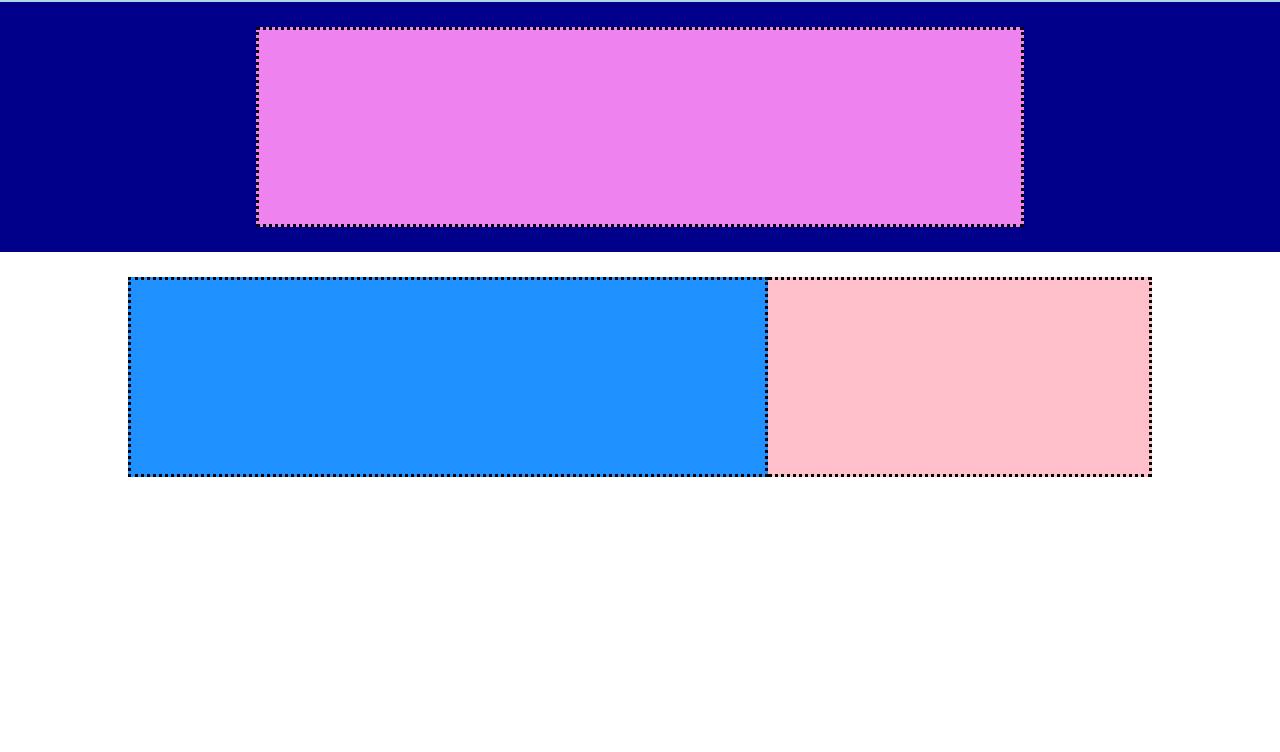
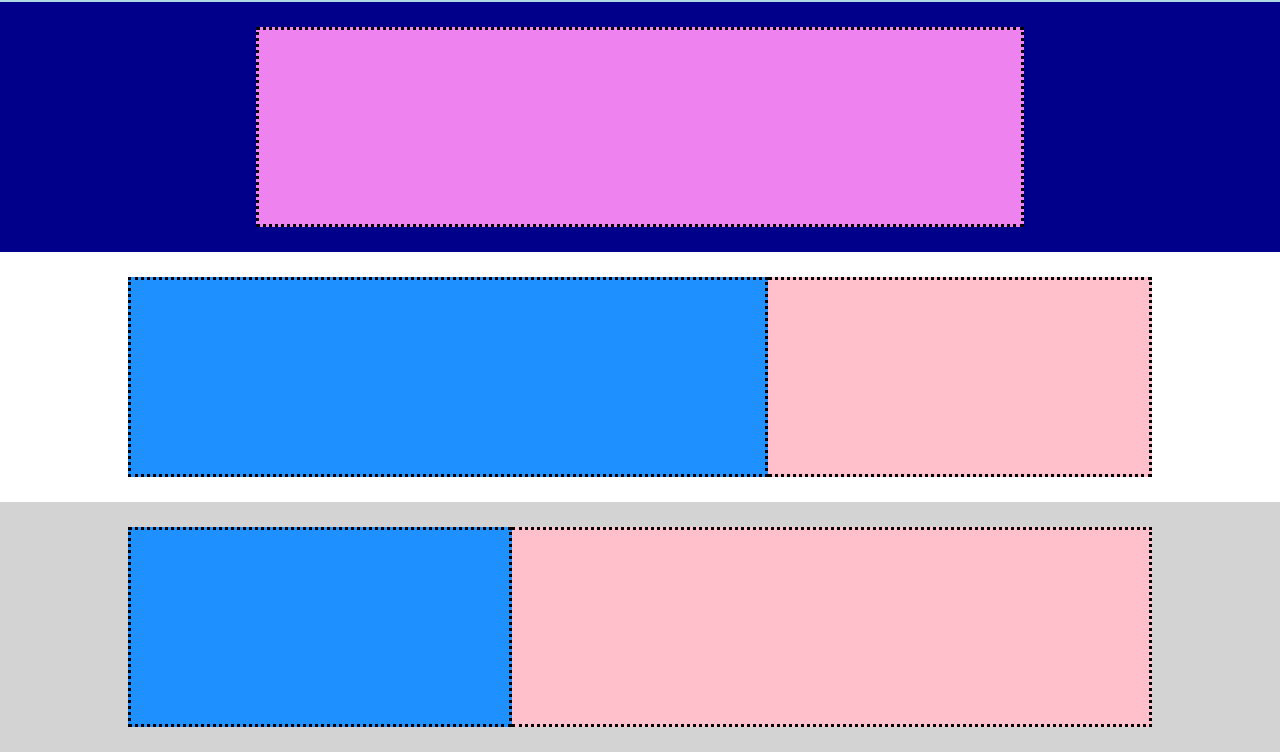
Before and after one commit to antonella1986/htmlcss-struttura-discord, a plain HTML site: page index.html in a window 1280 px wide. Shown: the part 62-814 px from the top of the page. Drawn offline with Linux system fonts and the light colour scheme.

Commit message:
done_community

```diff
--- a/index.html
+++ b/index.html
@@ -36,8 +36,11 @@
             <div class="invite_only-dxbox"></div>
         </section>
 
-        <!--Section-Jumbotron-->
-        <section></section>
+        <!--Section-Community-->
+        <section class="community">
+            <div class="community-sxbox"></div>
+            <div class="community-dxbox"></div>
+        </section>
 
         <!--Section-Jumbotron-->
         <section></section>
--- a/style.css
+++ b/style.css
@@ -86,3 +86,25 @@ header{
             border-bottom: 3px dotted;
         }
 }
+
+.community{
+    display: flex;
+    justify-content: center;
+    height: 250px;
+    align-items: center;
+    background-color: lightgrey;
+        .community-sxbox{
+            background-color: #1E90FF;
+            width: 30%;
+            height: 80%;
+            border: 3px dotted;
+        }
+        .community-dxbox{
+            background-color: #FFC0CB;
+            width: 50%;
+            height: 80%;
+            border-right: 3px dotted;
+            border-top: 3px dotted;
+            border-bottom: 3px dotted;
+        }
+}
```
